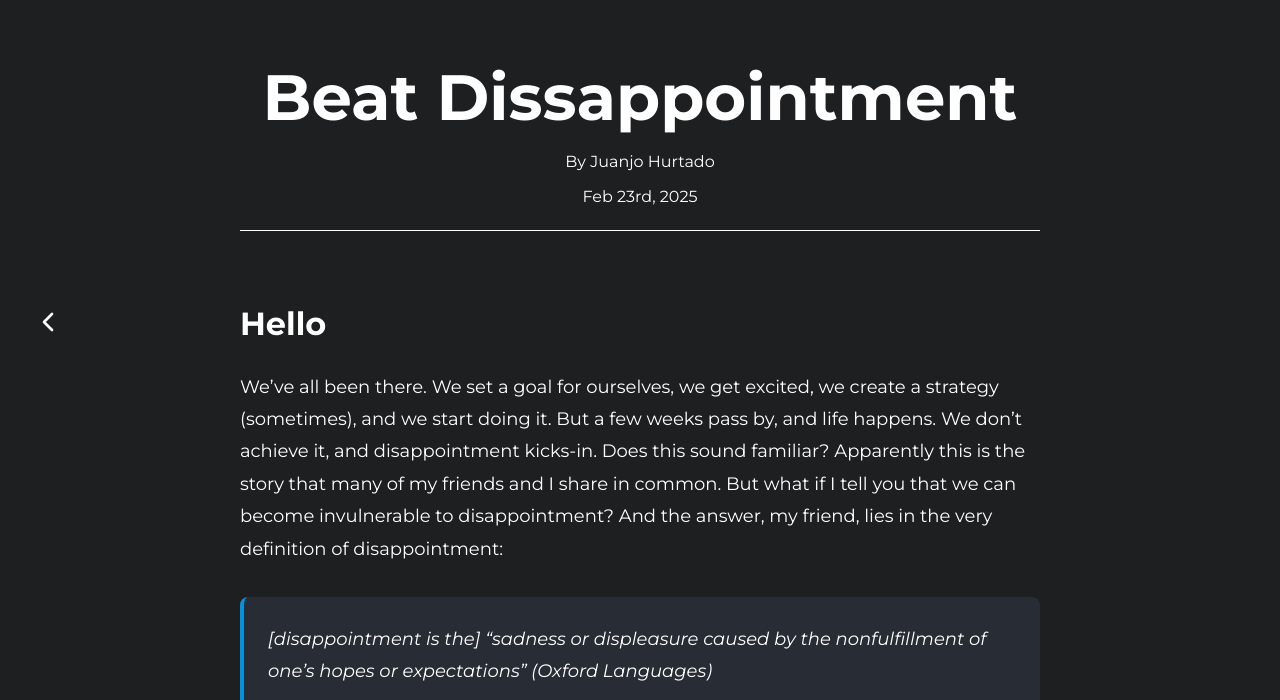
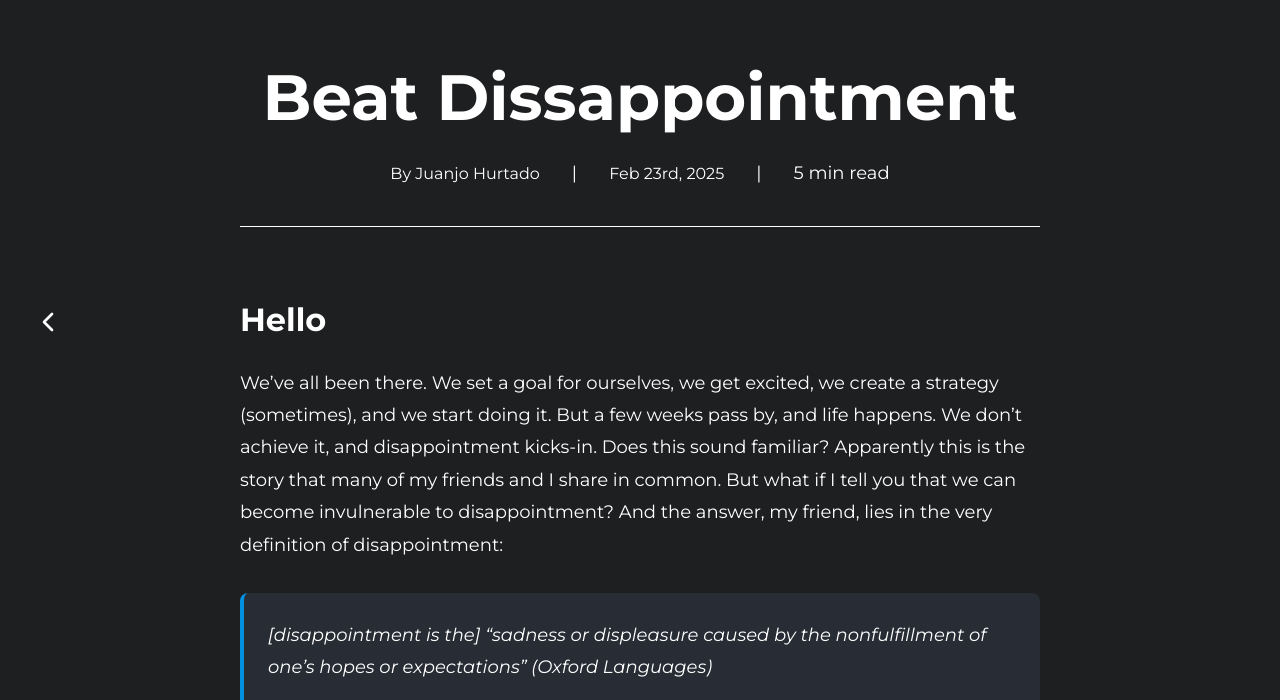
Before and after one commit to JuanjoH2/My-Personal-Website, an Astro site: page /thoughts/first-thought in a window 1280 px wide. Shown: the part 94-794 px from the top of the page. Built offline with nearby package versions, Linux system fonts and the light colour scheme; Astro itself is replaced by a stand-in of ours.

Commit message:
Implemented correctly a reading time & metadata of individual thought

```diff
--- a/src/content/thoughts/first-thought.md
+++ b/src/content/thoughts/first-thought.md
@@ -38,7 +38,7 @@ But also, you acknowledge the limits of the things you can control, and never pl
 I mean, you wouldn’t bet all your savings into a random roulette, right? Then, why would you do that same thing with something as sacred as your peace and happiness?
 
 > “Men are disturbed not by things, but by the views which they take of them.”
-> -Epictetus
+> Epictetus
 
 Let’s wrap this thought by diving into a very interesting (and powerful) topic that will add the final layer of protection for disappointment: perception.
 
--- a/src/pages/thoughts/[...slug].astro
+++ b/src/pages/thoughts/[...slug].astro
@@ -17,6 +17,12 @@ export async function getStaticPaths() {
 const { thought } = Astro.props;
 const { Content } = await thought.render();
 const formattedDate = format(thought.data.pubDate, "MMM do, yyy");
+
+// READING TIME CALCULATION
+const WPM = 200;
+const strippedContent = thought.body.replace(/<[^>]*>|[^a-zA-Z0-9\s]/g, "");
+const wordCount = strippedContent.split(/\s+/).filter(Boolean).length;
+const readingTime = Math.ceil(wordCount / WPM);
 ---
 
 <ThoughtLayout title={thought.data.title}>
@@ -24,10 +30,15 @@ const formattedDate = format(thought.data.pubDate, "MMM do, yyy");
         <header class="article-header">
             <h1>{thought.data.title}</h1>
 
-            <p class="author">By {thought.data.author}</p>
-            <time datetime={thought.data.pubDate.toISOString()}>
-                {formattedDate}
-            </time>
+            <div class="article-meta">
+                <p class="author">By {thought.data.author}</p>
+                <p>|</p>
+                <time datetime={thought.data.pubDate.toISOString()}>
+                    {formattedDate}
+                </time>
+                <p>|</p>
+                <p class="reading-time">{readingTime} min read</p>
+            </div>
         </header>
 
         <section class="article-content">
@@ -65,9 +76,17 @@ const formattedDate = format(thought.data.pubDate, "MMM do, yyy");
         text-align: center;
     }
 
+    .article-meta {
+        display: flex; /* Enables horizontal alignment */
+        justify-content: center;
+        gap: 32px;
+        font-size: 16px;
+    }
+
     .article-header time,
     .article-header .author {
-        display: block;
+        display: flex;
+        align-items: center;
         font-size: 16px;
     }
 
```
